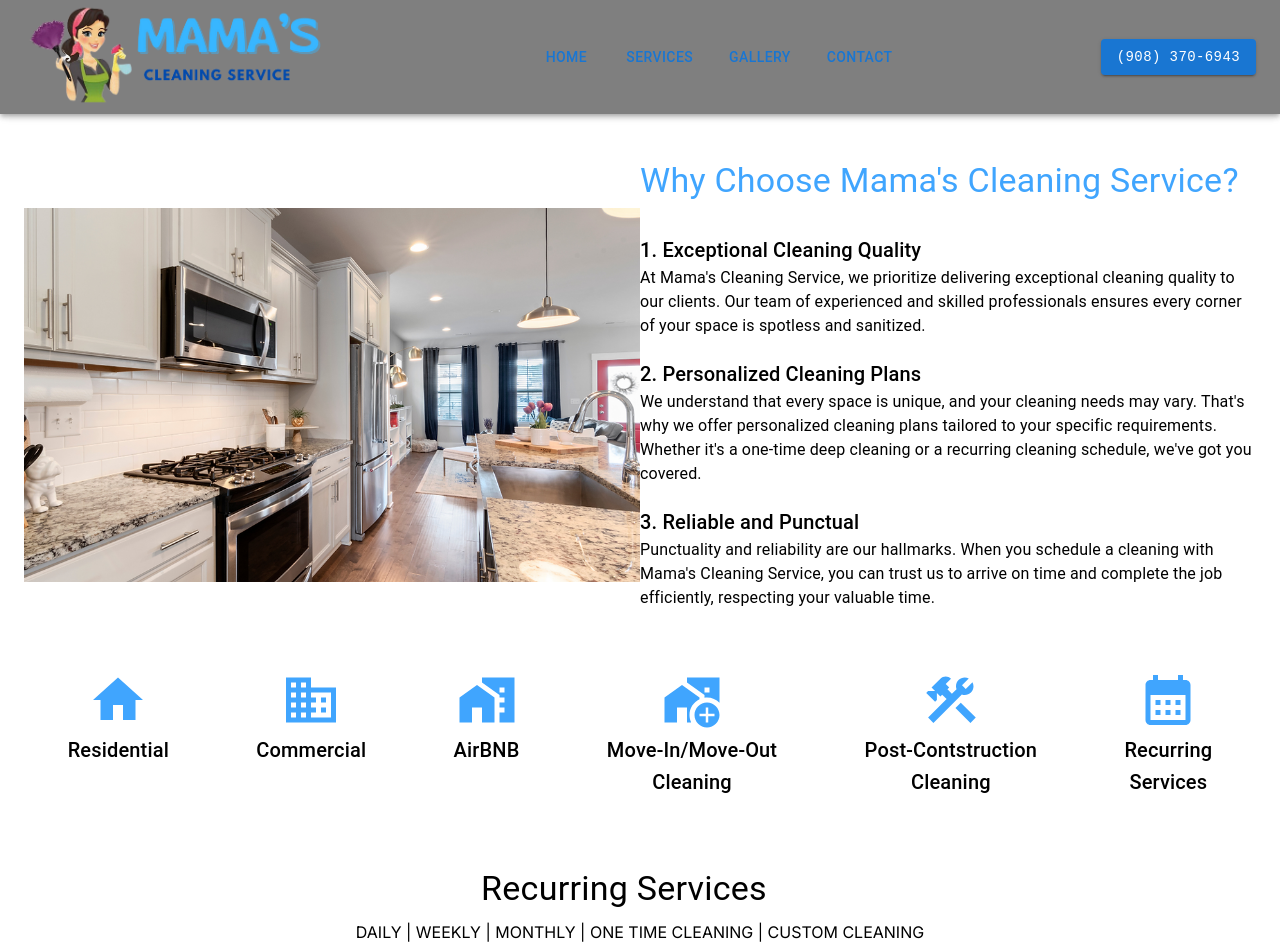
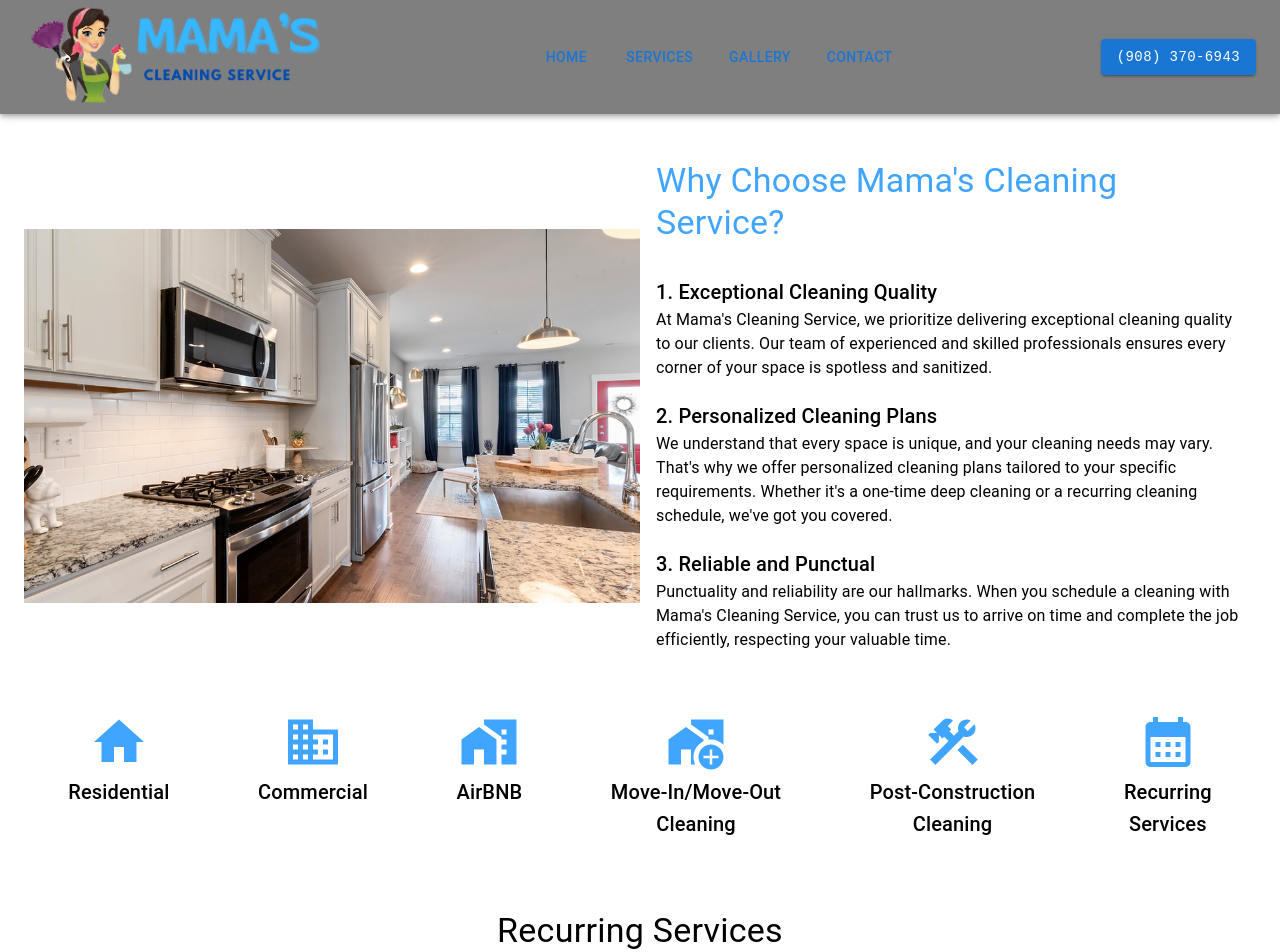
Before and after one commit to cusco1982/mamascleaning, a Next.js app: page /services in a window 1280 px wide. Shown: the top 952 px of the page. Built offline with nearby package versions, Linux system fonts and the light colour scheme.

Commit message:
googlesheet tabs resolved issues

```diff
--- a/app/(routes)/services/page.js
+++ b/app/(routes)/services/page.js
@@ -24,7 +24,7 @@ export default function page() {
 
 
 
-      <Grid container style={{ margin: 'auto', backgroundColor: ''}}>
+      <Grid container style={{ margin: 'auto', backgroundColor: '' }}>
 
 
 
@@ -38,18 +38,18 @@ export default function page() {
         </Grid>
 
 
-        <Grid item md={6} style={{ backgroundColor: '', position: 'relative' }}>
+        <Grid item md={6} px={2} style={{ backgroundColor: '', position: 'relative' }}>
           <Typography pb={4} style={{ color: '#40A5FE' }} variant='h4'>Why Choose Mama's Cleaning Service?</Typography>
 
-          <div style={{paddingBottom:"20px"}}>
-            <Typography variant='h6'>1. Exceptional Cleaning Quality</Typography>
+          <div style={{ paddingBottom: "20px" }}>
+            <Typography style={{fontWeight:"550"}} variant='h6'>1. Exceptional Cleaning Quality</Typography>
             <Typography variant='body1'>At Mama's Cleaning Service, we prioritize delivering exceptional cleaning quality to our clients. Our team of experienced and skilled professionals ensures every corner of your space is spotless and sanitized.</Typography>
           </div>
 
 
-          <div style={{paddingBottom:"20px"}}>
+          <div style={{ paddingBottom: "20px" }}>
 
-            <Typography variant='h6'>2. Personalized Cleaning Plans</Typography>
+            <Typography style={{fontWeight:"550"}} variant='h6'>2. Personalized Cleaning Plans</Typography>
             <Typography variant='body1'>We understand that every space is unique, and your cleaning needs may vary. That's why we offer personalized cleaning plans tailored to your specific requirements. Whether it's a one-time deep cleaning or a recurring cleaning schedule, we've got you covered.</Typography>
           </div>
 
@@ -57,9 +57,9 @@ export default function page() {
 
 
 
-          <div style={{paddingBottom:"20px"}}>
+          <div style={{ paddingBottom: "20px" }}>
 
-            <Typography variant='h6'>3. Reliable and Punctual</Typography>
+            <Typography style={{fontWeight:"550"}} variant='h6'>3. Reliable and Punctual</Typography>
             <Typography variant='body1'>Punctuality and reliability are our hallmarks. When you schedule a cleaning with Mama's Cleaning Service, you can trust us to arrive on time and complete the job efficiently, respecting your valuable time.</Typography>
           </div>
 
@@ -73,65 +73,35 @@ export default function page() {
 
       <Grid maxWidth={'xl'} container style={{ backgroundColor: '', margin: 'auto', paddingTop: '40px', paddingBottom: '40px' }} justifyContent={'space-around'}>
 
-
         <Grid item textAlign={'center'}>
-
           <HomeIcon sx={{ fontSize: 60, color: '#40A5FE' }} />
           <Typography variant='h6'>Residential</Typography>
         </Grid>
 
-
-
         <Grid item textAlign={'center'}>
-
-
           <BusinessIcon sx={{ fontSize: 60, color: '#40A5FE' }} />
           <Typography variant='h6'>Commercial</Typography>
-
-        </Grid>
-
-
-
-        <Grid item textAlign={'center'}>
-
-          <MapsHomeWorkIcon sx={{ fontSize: 60, color: '#40A5FE' }} />
-          <Typography variant='h6'>AirBNB</Typography>
-
-
-        </Grid>
-
-
-        <Grid item textAlign={'center'}>
-
-
-          <AddHomeWorkIcon sx={{ fontSize: 60, color: '#40A5FE' }} />
-          <Typography variant='h6'>Move-In/Move-Out <br /> Cleaning</Typography>
-
-        </Grid>
-
-
-
-        <Grid item textAlign={'center'}>
-
-
-          <ConstructionIcon sx={{ fontSize: 60, color: '#40A5FE' }} />
-          <Typography variant='h6'>Post-Contstruction <br />Cleaning</Typography>
-
         </Grid>
 
         <Grid item textAlign={'center'}>
+          <MapsHomeWorkIcon sx={{ fontSize: 60, color: '#40A5FE' }} />
+          <Typography variant='h6'>AirBNB</Typography>
+        </Grid>
 
+        <Grid item textAlign={'center'}>
+          <AddHomeWorkIcon sx={{ fontSize: 60, color: '#40A5FE' }} />
+          <Typography variant='h6'>Move-In/Move-Out <br /> Cleaning</Typography>
+        </Grid>
 
+        <Grid item textAlign={'center'}>
+          <ConstructionIcon sx={{ fontSize: 60, color: '#40A5FE' }} />
+          <Typography variant='h6'>Post-Construction <br />Cleaning</Typography>
+        </Grid>
+
+        <Grid item textAlign={'center'}>
           <CalendarMonthIcon sx={{ fontSize: 60, color: '#40A5FE' }} />
           <Typography variant='h6'>Recurring <br />Services</Typography>
-
         </Grid>
-
-
-
-
-
-
 
       </Grid>
 
@@ -146,8 +116,9 @@ export default function page() {
 
       <div style={{ display: '', justifyContent: '', textAlign: 'center', backgroundColor: '', padding: '30px' }}>
 
-        <Typography mr={4} gutterBottom variant='h4'>Recurring Services</Typography>
-        <Typography mx={4} variant='H6'>DAILY | WEEKLY | MONTHLY | ONE TIME CLEANING | CUSTOM CLEANING</Typography>
+        <Typography style={{backgroundColor:""}} gutterBottom variant='h4'>Recurring Services</Typography>
+
+        <Typography style={{backgroundColor:''}} variant='H6'>DAILY | WEEKLY | MONTHLY | ONE TIME CLEANING | CUSTOM CLEANING</Typography>
 
       </div>
 
```
Also changed, not shown: app/(routes)/contact/page.js (+4 -3 lines), app/(routes)/gallery/page.js (+7 -7 lines).
